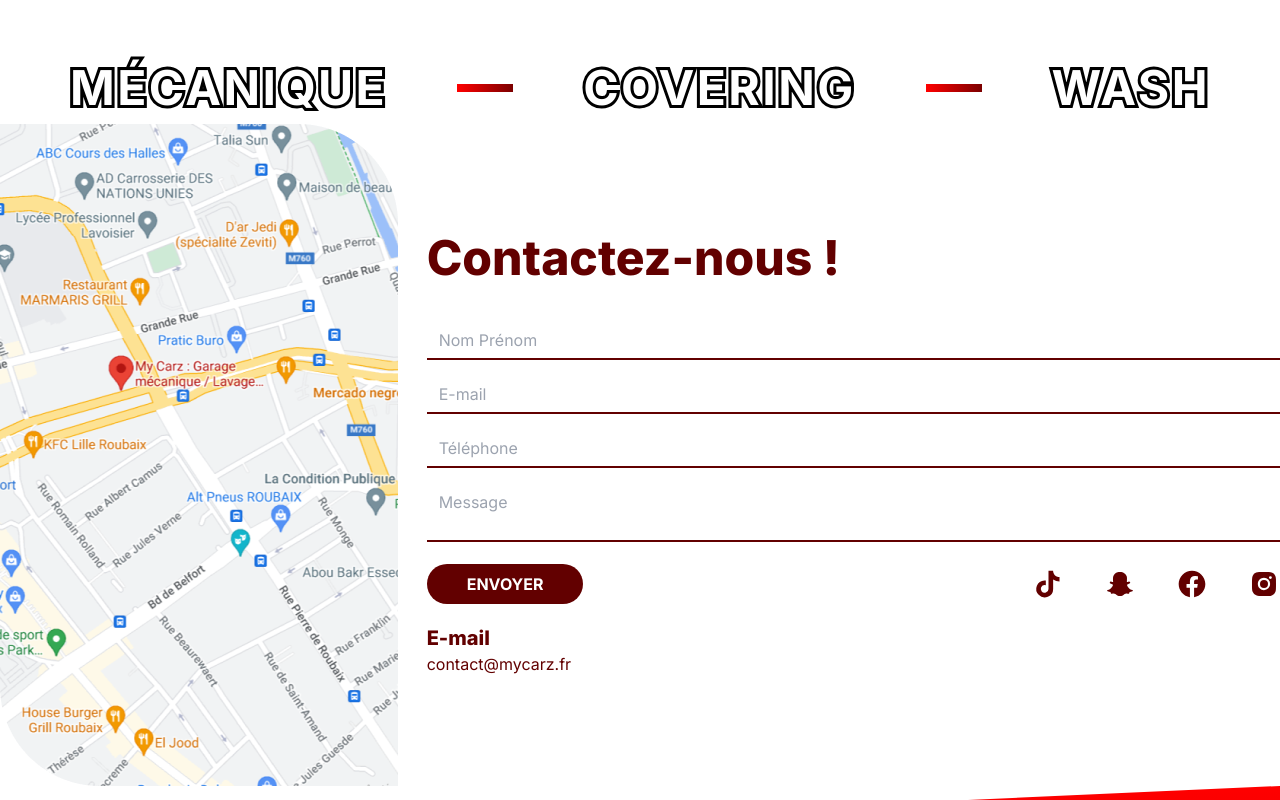
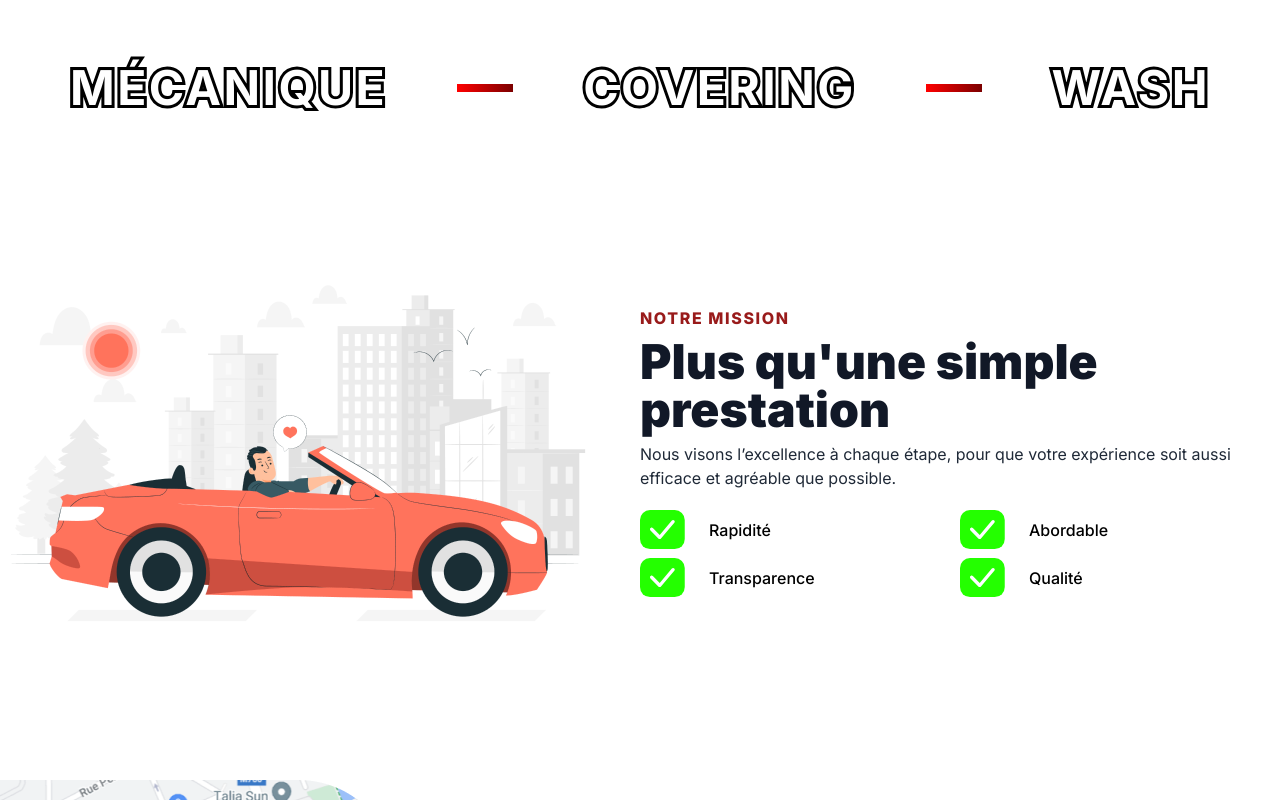
Before and after one commit to Yannis-Alouache/MyCarz, a Next.js app in the folder frontend/: page /achat-depot-revente in a window 1280 px wide. Shown: the part 860-1660 px from the top of the page. Built offline with nearby package versions, Linux system fonts and the light colour scheme.

Commit message:
[+] added ourmission section

```diff
--- a/frontend/src/app/(routes)/achat-depot-revente/page.js
+++ b/frontend/src/app/(routes)/achat-depot-revente/page.js
@@ -7,6 +7,7 @@ import LogoBuy from "@/app/_assets/LogoBuy.png"
 import BuyBannerBgCircle from "@/app/_assets/BuyBannerBgCircle.svg"
 import Footer from "@/app/_components/Footer/Footer"
 import Contact from "@/app/_components/Contact/Contact"
+import OurMission from "@/app/_components/OurMission/OurMission"
 
 const AchatDepotRevente = () => {
   return (
@@ -15,6 +16,7 @@ const AchatDepotRevente = () => {
         <Navbar contactBtnClass="border-[#F00]" logo={LogoBuy} />
         <BuyHeroBanner />
         <ServicesCarousel tiretColor="linear-gradient(90deg, #F00 0%, #7B0000 100%)" />
+        <OurMission />
         <Contact mainColor="#620000" />
         <Footer bgColor="linear-gradient(180deg, #F00 0%, #7D0000 100%)" logo={LogoBuy} />
     </div>
--- /dev/null
+++ b/frontend/src/app/_components/OurMission/OurMission.jsx
@@ -0,0 +1,44 @@
+import OurMissionIllustration from "@/app/_assets/OurMission.png"
+import Check from "@/app/_assets/check.svg"
+import Image from "next/image"
+
+const OurMission = () => {
+  return (
+    <>
+        <div className='container mx-auto pt-32 pb-32'>
+            <div className="grid grid-cols-12">
+                <div className="col-span-6">
+                    <Image src={OurMissionIllustration} />
+                </div>
+                <div className="col-span-6 flex flex-col justify-center">
+                    <span className="uppercase mb-2 font-extrabold text-red-800 tracking-widest">Notre mission</span>
+                    <h2 className="text-5xl font-black mb-2 text-gray-900">Plus qu'une simple prestation</h2>
+                    <p className="text-gray-800">Nous visons l’excellence à chaque étape, pour que votre expérience soit aussi efficace et agréable que possible.</p>
+
+                    <div className="grid grid-cols-2 gap-y-2 mt-5 font-medium">
+                        <div className="flex gap-x-6 items-center">
+                            <Image src={Check} />
+                            <span>Rapidité</span>
+                        </div>
+                        <div className="flex gap-x-6 items-center">
+                            <Image src={Check} />
+                            <span>Abordable</span>
+                        </div>
+                        <div className="flex gap-x-6 items-center">
+                            <Image src={Check} />
+                            <span>Transparence</span>
+                        </div>
+                        <div className="flex gap-x-6 items-center">
+                            <Image src={Check} />
+                            <span>Qualité</span>
+                        </div>
+                    </div>
+
+                </div>
+            </div>
+        </div>
+    </>
+  )
+}
+
+export default OurMission
```
Also changed, not shown: frontend/src/app/_assets/OurMission.png (added), frontend/src/app/_assets/check.svg (added).
